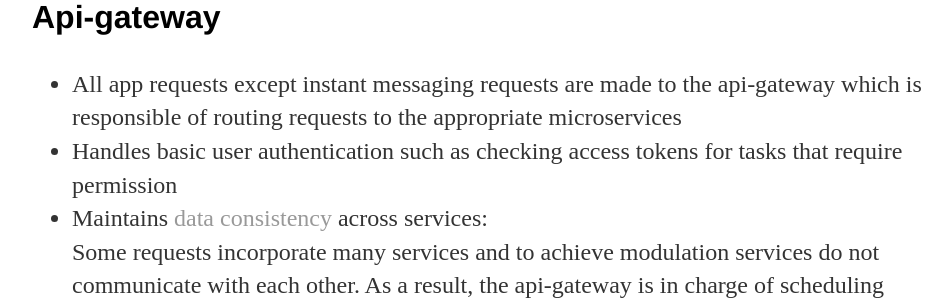
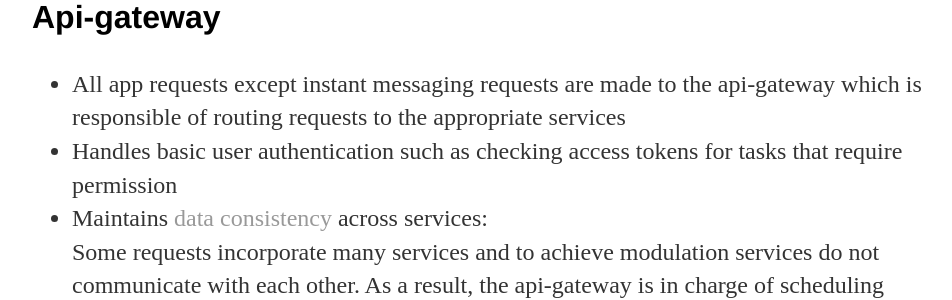
Before and after one commit to jcho7022/jcho7022.github.io, a Jekyll site: the page built from projects/float/index.html, in a window 1280 px wide and 900 px high, scrolled down 2138 px. Shown: the part 189-489 px from the top of the window, without its empty margins (160-1112 px from the left). Built offline with Jekyll 4.4.1, drawn with Linux system fonts in a browser that asks for light colours.

Commit message:
Update index.html

```diff
--- a/projects/float/index.html
+++ b/projects/float/index.html
@@ -26,7 +26,7 @@
 
 <h3>Api-gateway</h3>
 <ul class="Functionality">
-				<li>All app requests except instant messaging requests are made to the api-gateway which is responsible of routing requests to the appropriate microservices</li>
+				<li>All app requests except instant messaging requests are made to the api-gateway which is responsible of routing requests to the appropriate services</li>
 				<li>Handles basic user authentication such as checking access tokens for tasks that require permission<br></li>
 				<li>Maintains <a href="https://microservices.io/patterns/data/saga.html">data consistency</a> across services: <br>
           Some requests incorporate many services and to achieve modulation services do not communicate with each other.
```
